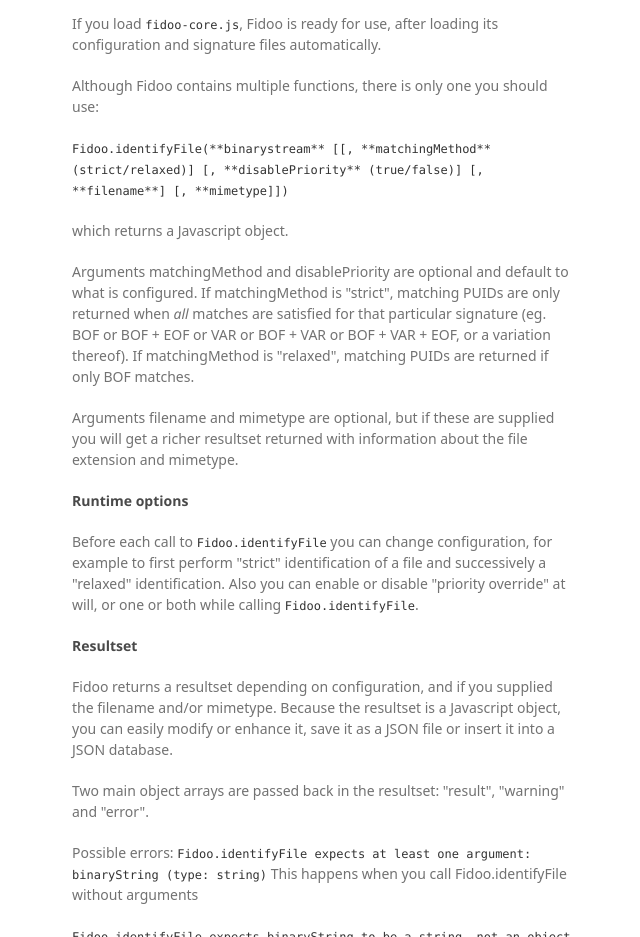
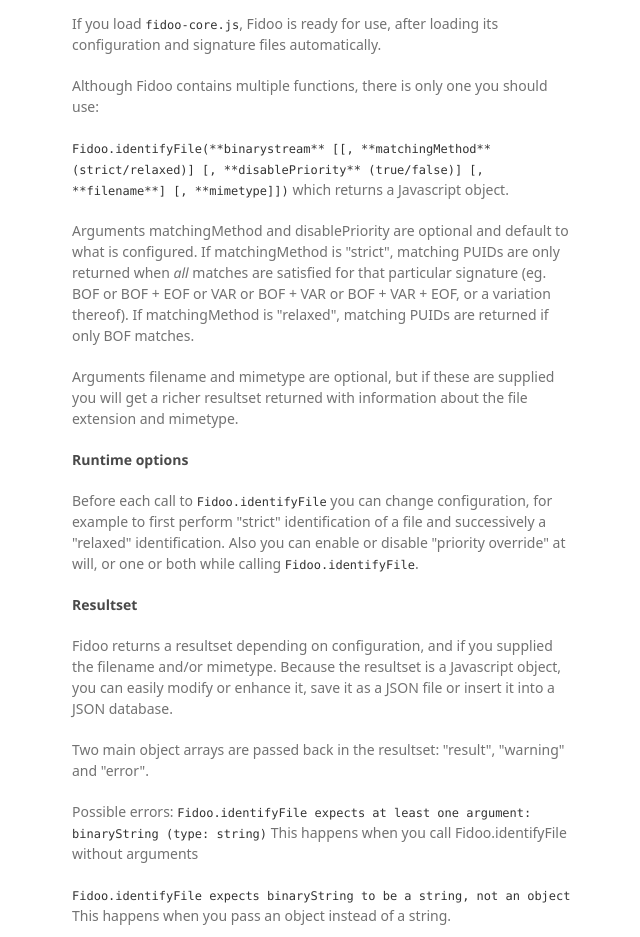
Before and after one commit to techmaurice/fidoo, a plain HTML site: page index.html in a window 1280 px wide. Shown: the part 1000-1937 px from the top of the page, without its empty margins (498-1138 px from the left). Drawn offline with Linux system fonts and the light colour scheme; a web font is replaced by a local one.

```diff
--- a/index.html
+++ b/index.html
@@ -65,9 +65,8 @@
 
 <p>Although Fidoo contains multiple functions, there is only one you should use:</p>
 
-<p><code>Fidoo.identifyFile(**binarystream** [[, **matchingMethod** (strict/relaxed)] [, **disablePriority** (true/false)] [, **filename**] [, **mimetype]])</code> </p>
-
-<p>which returns a Javascript object. </p>
+<p><code>Fidoo.identifyFile(**binarystream** [[, **matchingMethod** (strict/relaxed)] [, **disablePriority** (true/false)] [, **filename**] [, **mimetype]])</code>
+which returns a Javascript object. </p>
 
 <p>Arguments matchingMethod and disablePriority are optional and default to what is configured.
 If matchingMethod is "strict", matching PUIDs are only returned when <em>all</em> matches are satisfied for that particular signature (eg. BOF or BOF + EOF or VAR or BOF + VAR or BOF +  VAR + EOF, or a variation thereof).
```
Also changed, not shown: params.json (+1 -1 lines).
